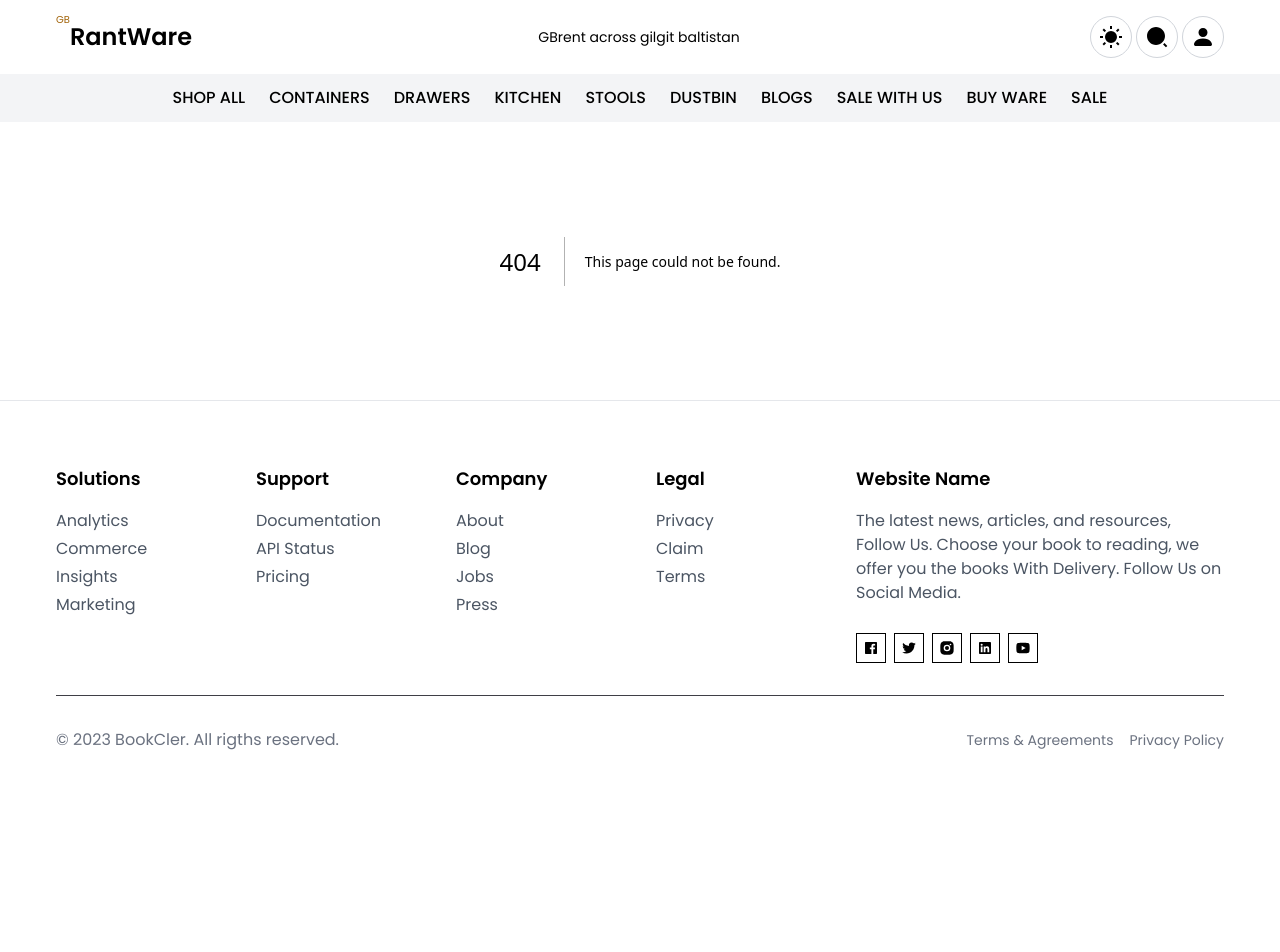
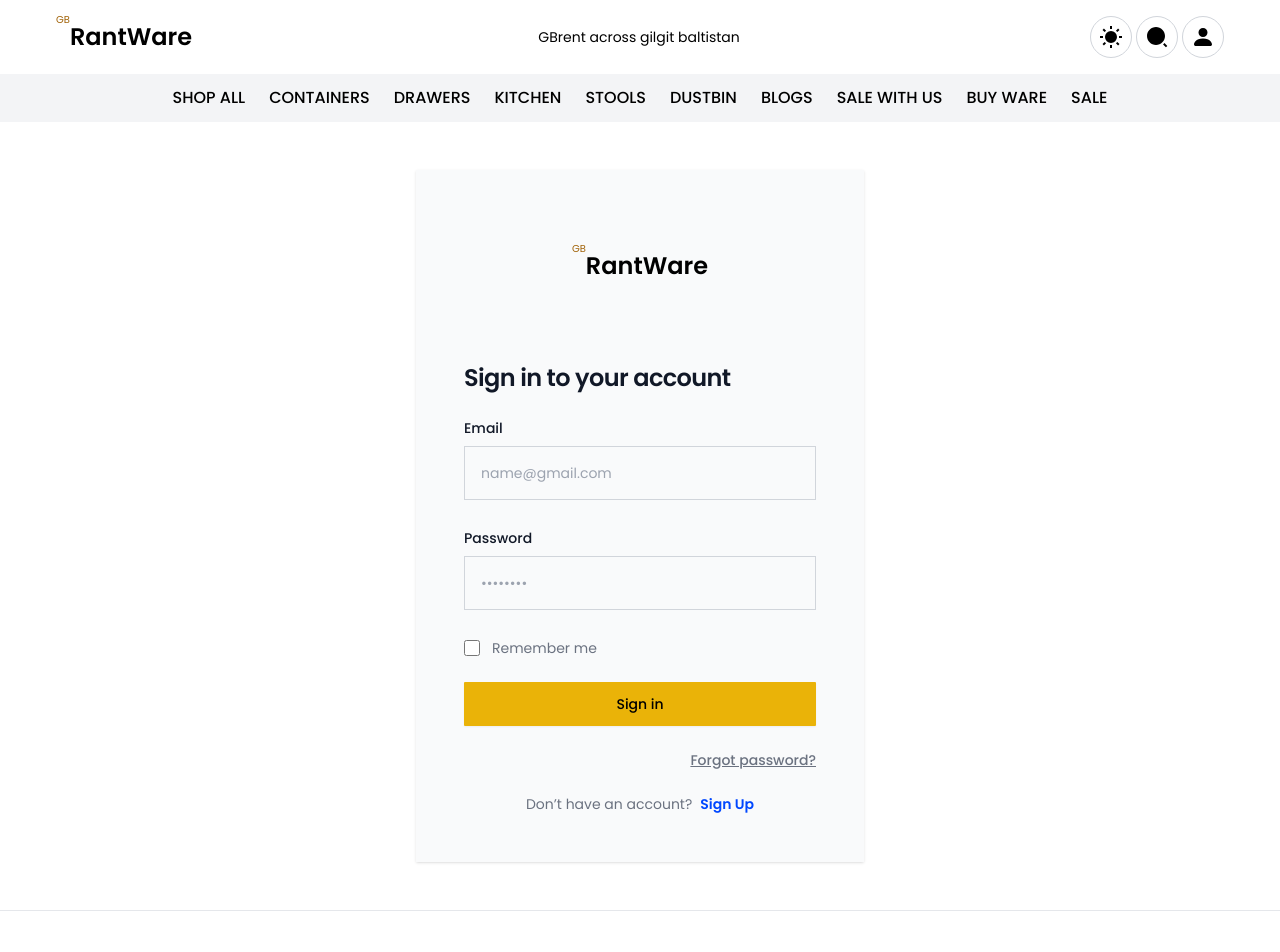
Before and after one commit to imran-baitham/gbrent, a Next.js app: page /account/login in a window 1280 px wide. Before the commit this address had no page. Shown: the top 952 px of the page. Before the commit the page ends 800 px from the top, so only its background shows below. Built offline with nearby package versions, Linux system fonts and the light colour scheme; a web font is replaced by a local one.

Commit message:
setup logins

```diff
--- a/src/components/Reusable/Profile/Profile.tsx
+++ b/src/components/Reusable/Profile/Profile.tsx
@@ -19,8 +19,8 @@ const Signup: TypeProps[] = [
 ]
 
 const Login: TypeProps[] = [
-  { name: 'Sign In', href: '/login', icon: 'RiLoginBoxFill' },
-  { name: 'Sign Up', href: '/signup', icon: 'GoSignIn' },
+  { name: 'Sign In', href: '/account/login', icon: 'RiLoginBoxFill' },
+  { name: 'Sign Up', href: '/account/signup', icon: 'GoSignIn' },
 ]
 
 export function Profile() {
--- a/src/pages/login/index.tsx
+++ b/src/pages/account/login/index.tsx
@@ -38,6 +38,12 @@ const Index = () => {
       alert('user not found')
     }
   }
+
+  useEffect(() => {
+    window.onload = (event) => {
+      console.log(event, 'page is fully loaded')
+    }
+  })
 
   return (
     <div>
@@ -164,7 +170,7 @@ const Index = () => {
                 <p className="py-5 md:py-0 text-sm font-light flex items-center justify-center text-gray-500 dark:text-gray-400">
                   Don’t have an account?
                   <div className="font-bold text-1xl text-[#0047FF] ml-2">
-                    <Link href={'/signup'}>Sign Up</Link>
+                    <Link href={'/account/signup'}>Sign Up</Link>
                   </div>
                 </p>
               </div>
--- a/src/pages/signup/index.tsx
+++ b/src/pages/account/signup/index.tsx
@@ -150,7 +150,7 @@ function Index() {
               <p className="py-5 md:py-0 text-sm font-light flex items-center justify-center text-gray-500 dark:text-gray-400">
                 Already have an account?
                 <div className="font-bold text-1xl text-[#0047FF] ml-2">
-                  <Link href={'/login'}>Log In</Link>
+                  <Link href={'/account/login'}>Log In</Link>
                 </div>
               </p>
             </form>
```
